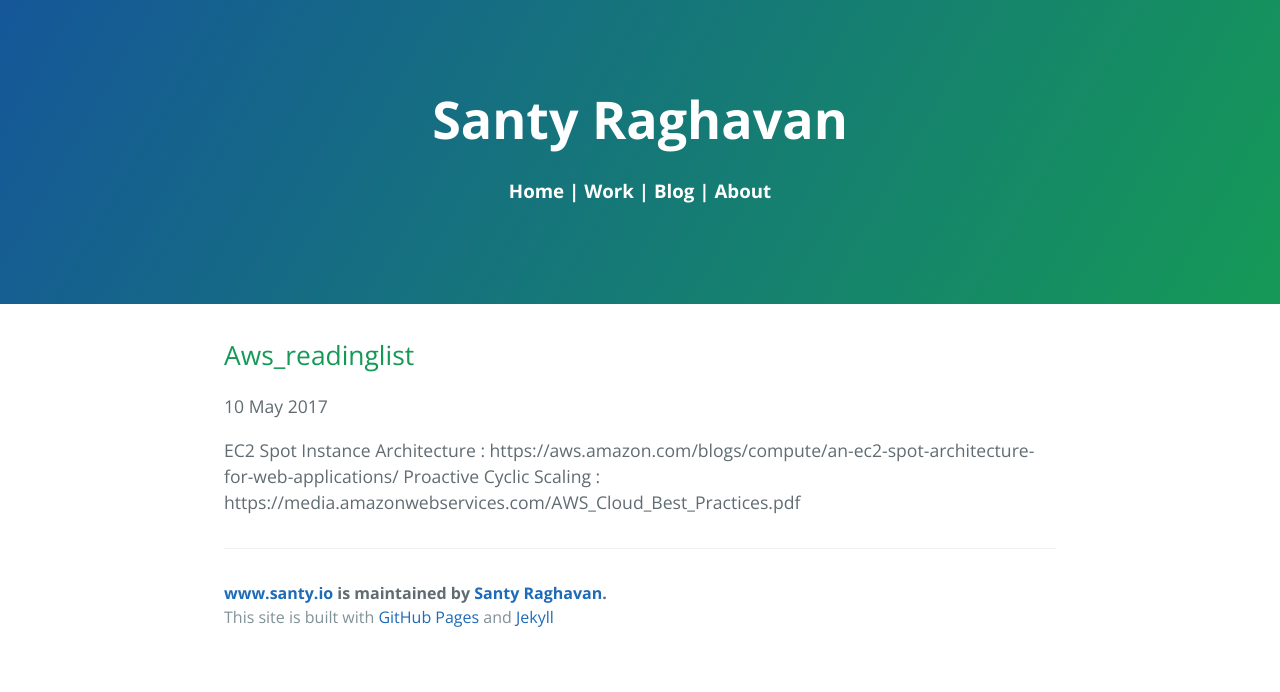
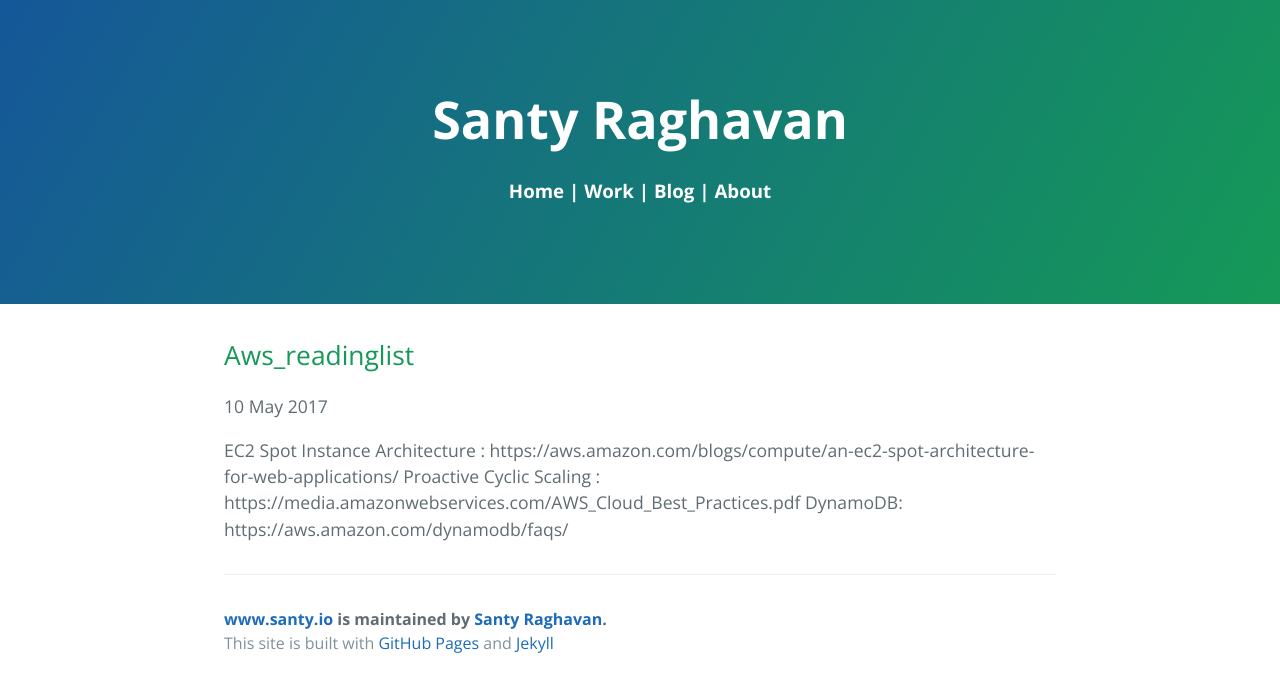
Before and after one commit to santyraghavan/santyraghavan.github.io, a Jekyll site: the page built from _posts/2017-05-10-AWS_ReadingList.md, in a window 1280 px wide. Shown: the top 692 px of the page. Built offline with Jekyll 4.4.1, drawn with Linux system fonts in a browser that asks for light colours; nearby versions of some CDN libraries; our own code applies the rules of GitHub Pages for plain Markdown files; part of the change alters nothing that is shown.

Commit message:
Update 2017-05-10-AWS_ReadingList.md

```diff
--- a/_posts/2017-05-10-AWS_ReadingList.md
+++ b/_posts/2017-05-10-AWS_ReadingList.md
@@ -1,2 +1,3 @@
 EC2 Spot Instance Architecture :  https://aws.amazon.com/blogs/compute/an-ec2-spot-architecture-for-web-applications/
 Proactive Cyclic Scaling : https://media.amazonwebservices.com/AWS_Cloud_Best_Practices.pdf
+DynamoDB: https://aws.amazon.com/dynamodb/faqs/
```
